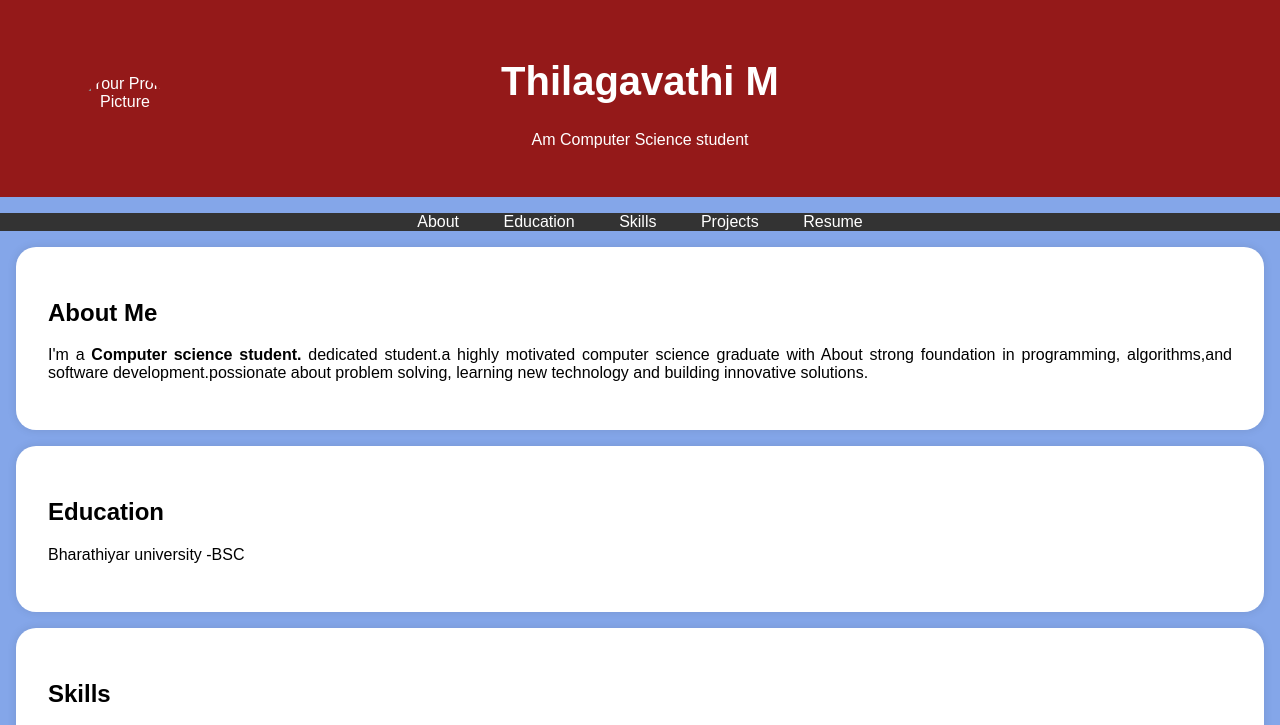
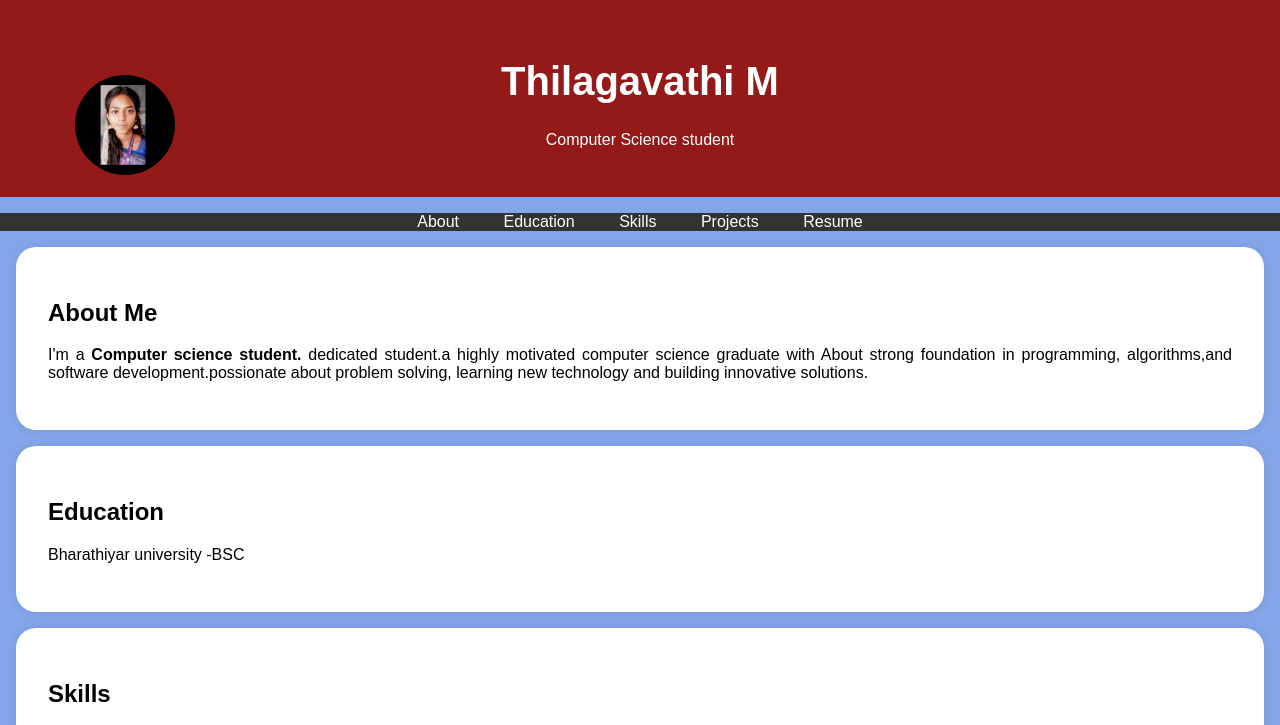
Before and after one commit to as2322k1482/Thilagavathiportfolio, a plain HTML site: page index.html in a window 1280 px wide. Shown: the top 725 px of the page. Drawn offline with Linux system fonts and the light colour scheme.

Commit message:
Update index.html

```diff
--- a/index.html
+++ b/index.html
@@ -102,9 +102,9 @@ Write your code in this editor and press "Run" button to execute it.
     <header>
         <div class="header-content">
             <!-- Add your profile picture here -->
-            <img src="passport photo.jpg" alt="Your Profile Picture" class="profile-picture">
+            <img src="Thilagaphoto.jpg" alt="Your Profile Picture" class="profile-picture">
             <h1>Thilagavathi M</h1>
-            <p>Am Computer Science student</p>
+            <p> Computer Science student</p>
         </div>
     </header>
 
@@ -181,7 +181,7 @@ Write your code in this editor and press "Run" button to execute it.
         <div class="section-content">
             <center>
             <h2>Resume</h2>
-            <a href="file.pdf" target="_blank" class="download-button">Download CV</a>
+            <a href="thilaga resume.pdf" target="_blank" class="download-button">Download CV</a>
         </center>
         </div>
 
```
